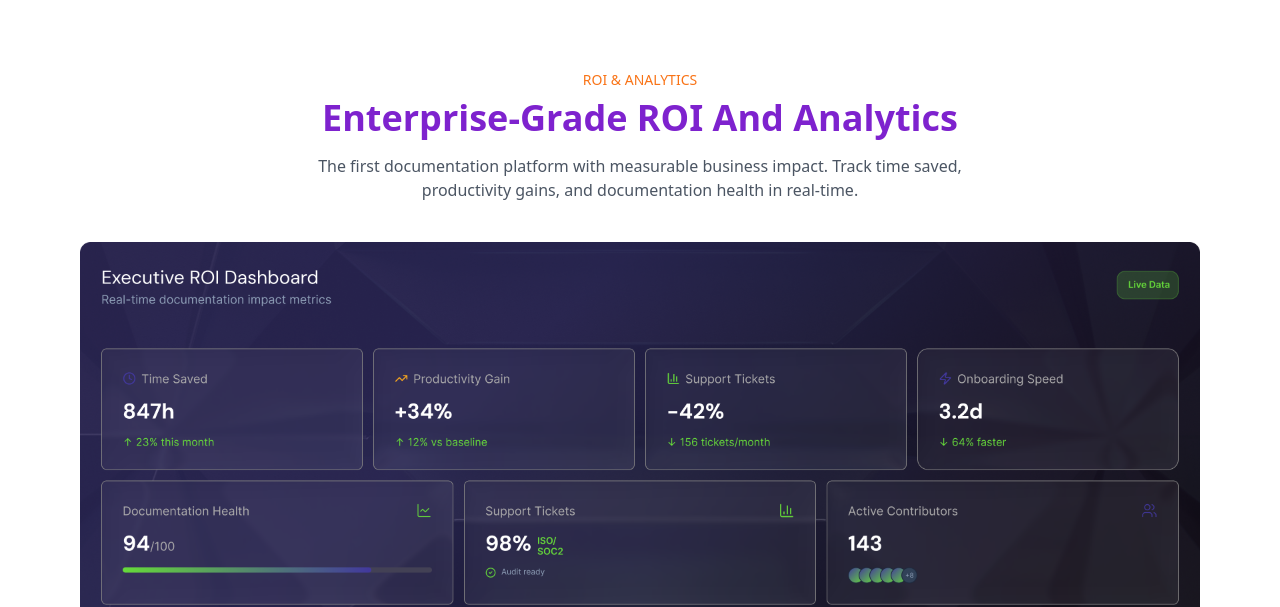
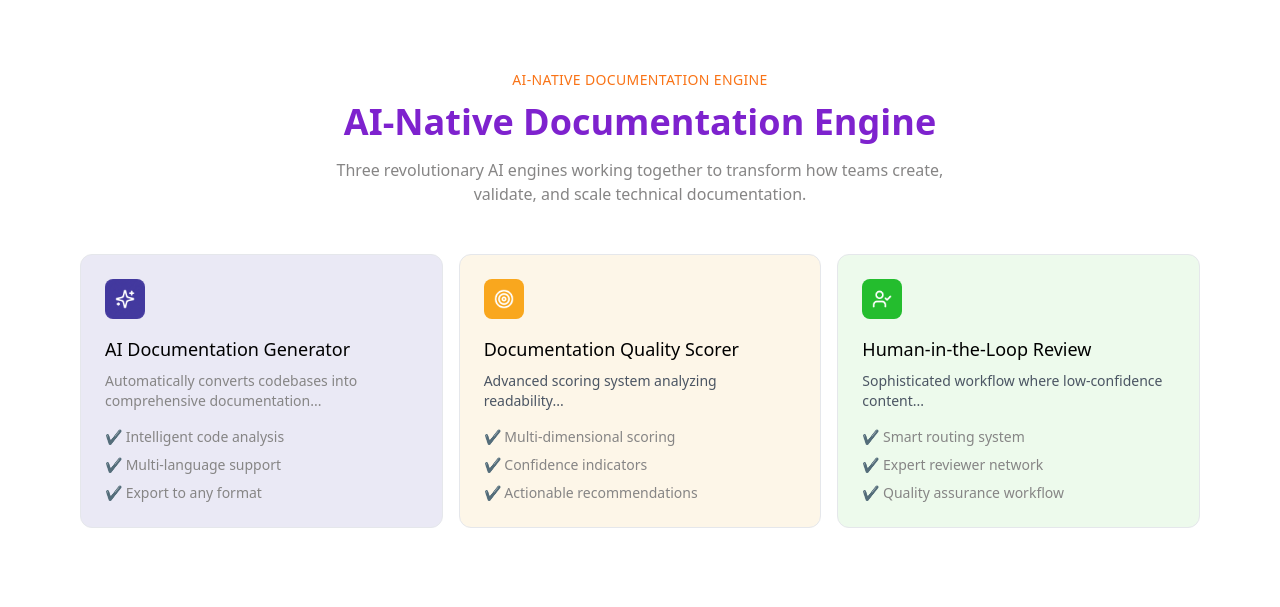
Before and after one commit to Ankit-singh-dot/technieDox, a Nuxt app: page / in a window 1280 px wide. Shown: the part 810-1417 px from the top of the page. Built offline with nearby package versions, Linux system fonts and the light colour scheme.

Commit message:
feature_section

```diff
--- /dev/null
+++ b/app/components/sections/FeatureSection.vue
@@ -0,0 +1,89 @@
+
+<template>
+  <section class="py-20">
+
+    <div class="max-w-6xl mx-auto px-4 text-center">
+
+      <p class="text-orange-500 text-sm font-medium tracking-wide uppercase">
+        AI-NATIVE DOCUMENTATION ENGINE
+      </p>
+
+
+      <h2 class="mt-3 text-3xl md:text-4xl font-bold text-purple-700">
+        AI-Native Documentation Engine
+      </h2>
+
+
+      <p class="mt-4 text-[#868585] max-w-2xl mx-auto">
+        Three revolutionary AI engines working together to transform how teams
+        create, validate, and scale technical documentation.
+      </p>
+
+
+      <div class="mt-12 grid grid-cols-1 md:grid-cols-3 gap-4">
+
+        <div
+          class="rounded-xl p-6 text-left bg-[#eae9f5] border border-gray-200"
+        >
+          <div class="w-10 h-10 bg-[#4B41A2] rounded-lg mb-4">
+            <img src="/star_icon.png" alt="" />
+          </div>
+
+          <h3 class="text-lg">AI Documentation Generator</h3>
+
+          <p class="mt-2 text-sm text-[#868585]">
+            Automatically converts codebases into comprehensive documentation...
+          </p>
+
+          <ul class="mt-4 space-y-2 text-sm text-[#868585]">
+            <li>✔ Intelligent code analysis</li>
+            <li>✔ Multi-language support</li>
+            <li>✔ Export to any format</li>
+          </ul>
+        </div>
+
+
+        <div
+          class="rounded-xl p-6 text-left bg-[#fdf6e8] border border-gray-200"
+        >
+          <div class="w-10 h-10 bg-[#F9A71E] rounded-lg mb-4">
+            <img src="/circle_icon.png" alt="" />
+          </div>
+
+          <h3 class="text-lg">Documentation Quality Scorer</h3>
+
+          <p class="mt-2 text-sm text-gray-600">
+            Advanced scoring system analyzing readability...
+          </p>
+
+          <ul class="mt-4 space-y-2 text-sm text-[#868585]">
+            <li>✔ Multi-dimensional scoring</li>
+            <li>✔ Confidence indicators</li>
+            <li>✔ Actionable recommendations</li>
+          </ul>
+        </div>
+
+
+        <div
+          class="rounded-xl p-6 text-left bg-[#edfaec] border border-gray-200"
+        >
+          <div class="w-10 h-10 bg-[#24BD2f] rounded-lg mb-4">
+            <img src="/user_icon.png" alt="" />
+          </div>
+
+          <h3 class="text-lg">Human-in-the-Loop Review</h3>
+
+          <p class="mt-2 text-sm text-gray-600">
+            Sophisticated workflow where low-confidence content...
+          </p>
+
+          <ul class="mt-4 space-y-2 text-sm text-[#868585]">
+            <li>✔ Smart routing system</li>
+            <li>✔ Expert reviewer network</li>
+            <li>✔ Quality assurance workflow</li>
+          </ul>
+        </div>
+      </div>
+    </div>
+  </section>
+</template>
```
